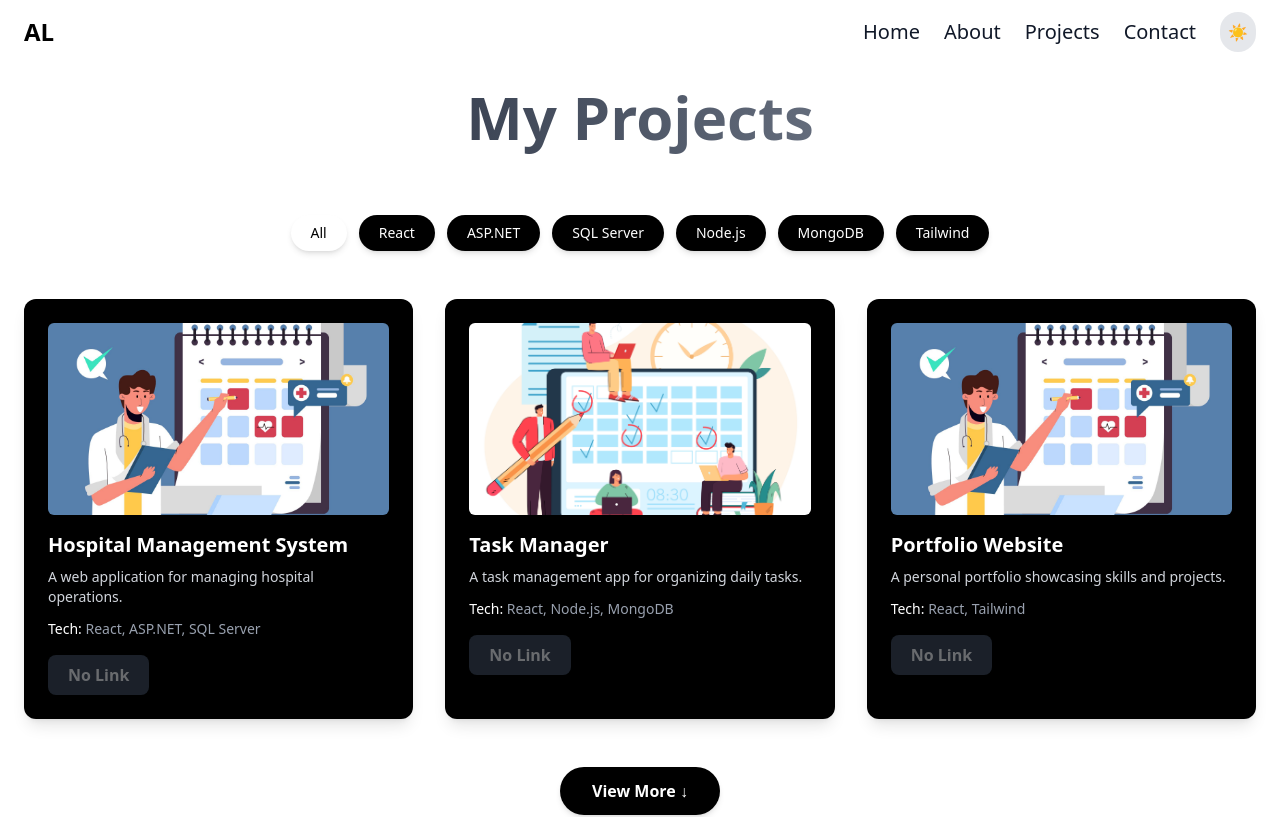
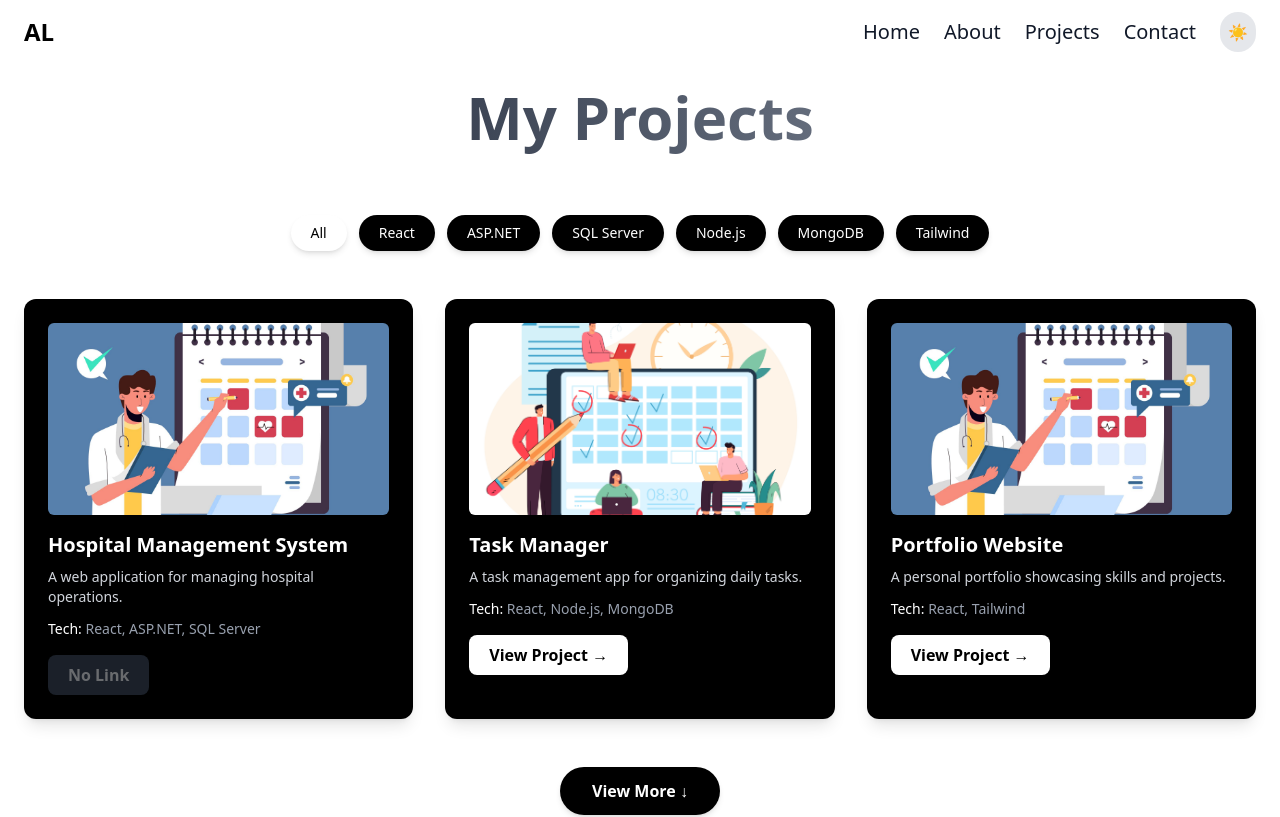
Before and after one commit to Ajaylakhara/Portfolio_Website, a React (Vite) app: page /Portfolio_Website/projects in a window 1280 px wide. Shown: the top 817 px of the page. Built offline with nearby package versions, Linux system fonts and the light colour scheme.

Commit message:
Update Projects.jsx

```diff
--- a/src/pages/Projects.jsx
+++ b/src/pages/Projects.jsx
@@ -17,14 +17,14 @@ const projects = [
     tech: ["React", "Node.js", "MongoDB"],
     desc: "A task management app for organizing daily tasks.",
     img: TaskManagement,
-    link: "",
+    link: "https://task-management-system-5j25nzqnt-ajay-lakharas-projects.vercel.app",
   },
   {
     title: "Portfolio Website",
     tech: ["React", "Tailwind"],
     desc: "A personal portfolio showcasing skills and projects.",
     img: portfolio,
-    link: "",
+    link: "https://ajaylakhara.github.io/Portfolio_Website/",
   },
   {
     title: "Agent management system",
```
